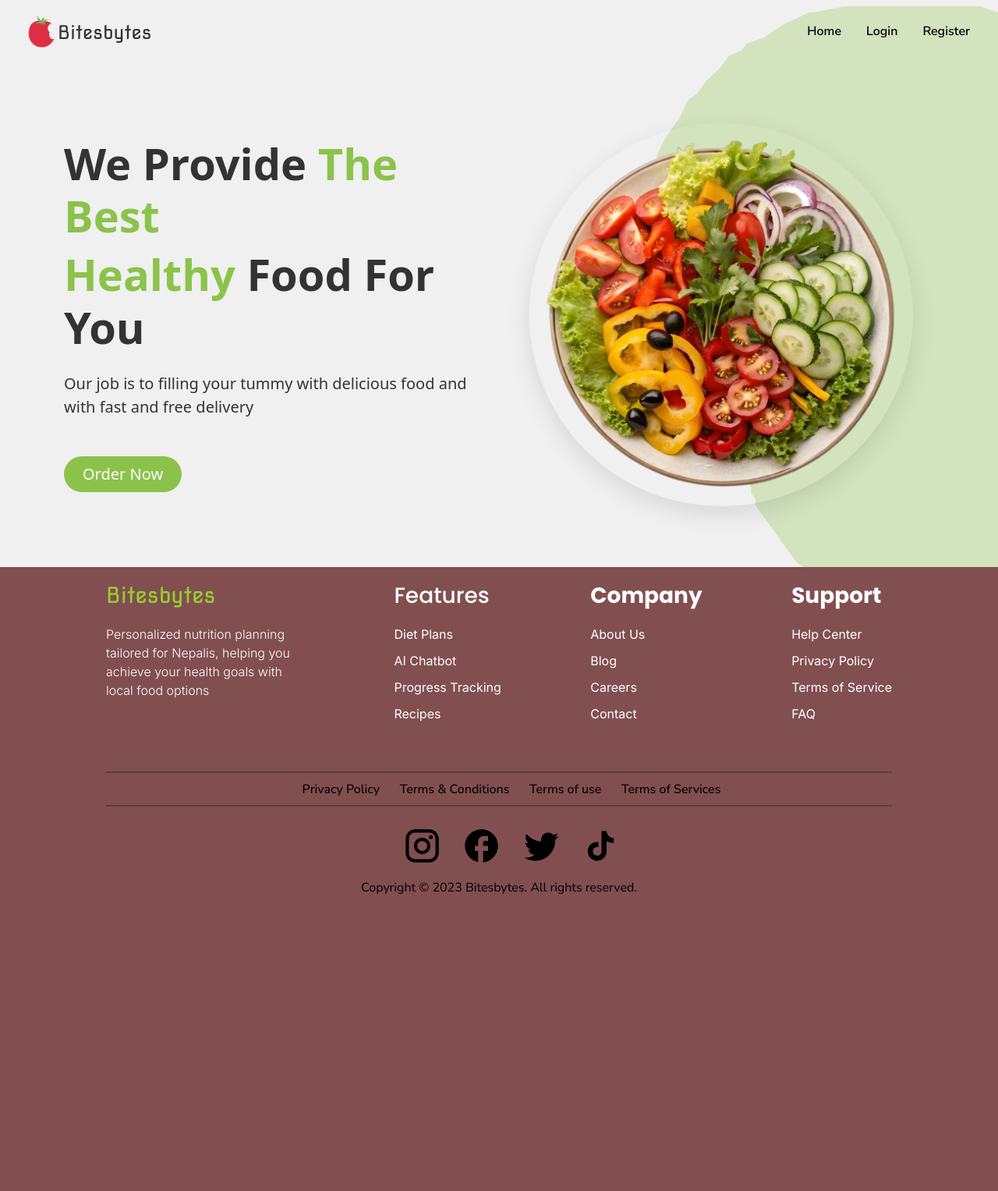
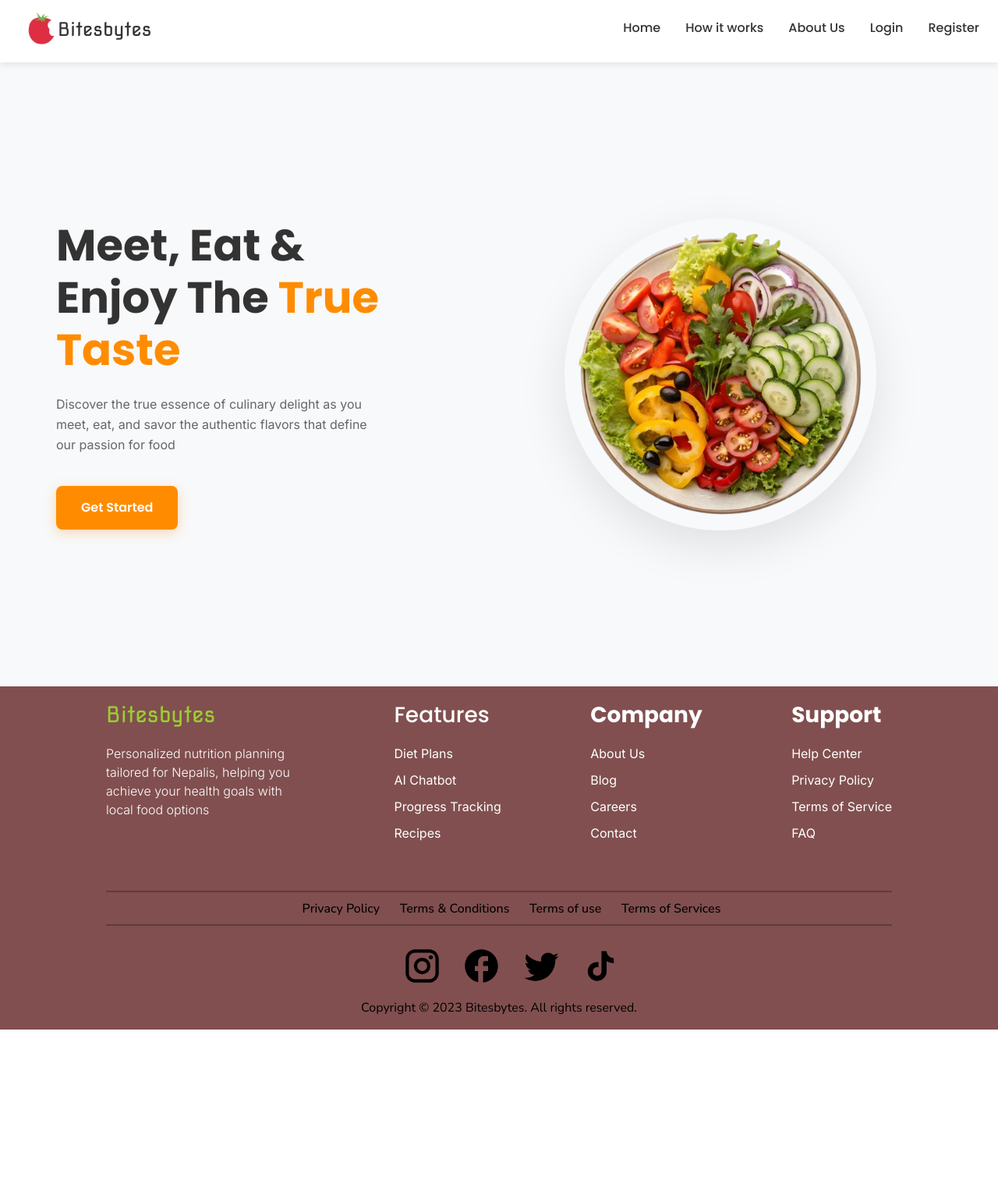
Before and after one commit to krrishpana/Bytebites_official, a Django app: page / in a window 1280 px wide. Shown: the whole page at 78% size. After the commit the page ends 1320 px from the top, so only its background shows below. Run offline with Django 4.2, Linux system fonts and the light colour scheme.

Commit message:
improved home.html

```diff
--- /dev/null
+++ b/nutrition/static/css/foodman-home.css
@@ -0,0 +1,241 @@
+/* Foodman Home Page Design */
+
+/* Header Styles */
+.brand-name {
+    font-size: 1.8rem;
+    font-weight: 700;
+    color: #333;
+    margin: 0;
+    font-family: 'Poppins', sans-serif;
+}
+
+.brand-accent {
+    color: #FF8C00;
+}
+
+.cart-container {
+    margin-left: 2rem;
+}
+
+.cart-icon {
+    background: #FF8C00;
+    color: white;
+    width: 40px;
+    height: 40px;
+    border-radius: 50%;
+    display: flex;
+    align-items: center;
+    justify-content: center;
+    text-decoration: none;
+    transition: all 0.3s ease;
+}
+
+.cart-icon:hover {
+    background: #e67e00;
+    transform: scale(1.1);
+}
+
+/* Hero Section */
+.hero-section {
+    position: relative;
+    height: 100vh;
+    overflow: hidden;
+    background-color: #f8f9fa;
+    padding: 2rem 0;
+}
+
+.hero-container {
+    display: flex;
+    height: 100%;
+    max-width: 1200px;
+    margin: 0 auto;
+    align-items: center;
+    padding: 0 2rem;
+}
+
+/* Left Content Section */
+.hero-left {
+    width: 50%;
+    display: flex;
+    align-items: center;
+    padding-right: 3rem;
+}
+
+.hero-content {
+    color: #333;
+    max-width: 100%;
+}
+
+.hero-title {
+    font-size: 3.5rem;
+    font-weight: 700;
+    line-height: 1.2;
+    margin-bottom: 1.5rem;
+    color: #333;
+    font-family: 'Poppins', sans-serif;
+}
+
+.title-accent {
+    color: #FF8C00;
+}
+
+.hero-description {
+    font-size: 1rem;
+    line-height: 1.6;
+    margin-bottom: 2.5rem;
+    color: #666;
+    font-family: 'Inter', sans-serif;
+}
+
+.hero-btn {
+    background: #FF8C00;
+    color: white;
+    border: none;
+    padding: 1rem 2rem;
+    font-size: 1rem;
+    font-weight: 600;
+    border-radius: 8px;
+    cursor: pointer;
+    transition: all 0.3s ease;
+    box-shadow: 0 4px 15px rgba(255, 140, 0, 0.3);
+    font-family: 'Poppins', sans-serif;
+}
+
+.hero-btn:hover {
+    background: #e67e00;
+    transform: translateY(-2px);
+    box-shadow: 0 6px 20px rgba(255, 140, 0, 0.4);
+}
+
+/* Right Image Section */
+.hero-right {
+    width: 50%;
+    display: flex;
+    align-items: center;
+    justify-content: center;
+    position: relative;
+}
+
+.hero-image-container {
+    position: relative;
+    display: flex;
+    align-items: center;
+    justify-content: center;
+}
+
+.hero-food-image {
+    width: 400px;
+    height: 400px;
+    object-fit: cover;
+    border-radius: 50%;
+    box-shadow: 0 20px 60px rgba(0,0,0,0.1);
+}
+
+/* Navigation Updates */
+.navbar {
+    display: flex;
+    justify-content: space-between;
+    align-items: center;
+    gap: 1rem;
+    position: relative;
+    padding: 0.5rem 0;
+}
+
+.links-container {
+    display: flex;
+    justify-content: center;
+    align-items: center;
+    gap: 2rem;
+    list-style: none;
+    padding: 0;
+    margin: 0;
+}
+
+.links a {
+    text-decoration: none;
+    color: #333;
+    font-family: "Poppins", sans-serif;
+    font-size: 1rem;
+    font-weight: 500;
+    padding: 8px 0;
+    transition: color 0.3s ease;
+    position: relative;
+}
+
+.links a:hover {
+    color: #FF8C00;
+}
+
+.links a::after {
+    content: '';
+    position: absolute;
+    width: 0;
+    height: 2px;
+    bottom: 0;
+    left: 0;
+    background-color: #FF8C00;
+    transition: width 0.3s ease;
+}
+
+.links a:hover::after {
+    width: 100%;
+}
+
+/* Header Main */
+.header-main {
+    background: white;
+    box-shadow: 0 2px 10px rgba(0,0,0,0.1);
+    position: sticky;
+    top: 0;
+    z-index: 1000;
+}
+
+/* Responsive Design */
+@media (max-width: 768px) {
+    .hero-container {
+        flex-direction: column;
+        padding: 1rem;
+    }
+
+    .hero-left, .hero-right {
+        width: 100%;
+    }
+
+    .hero-left {
+        padding-right: 0;
+        margin-bottom: 2rem;
+        text-align: center;
+    }
+
+    .hero-title {
+        font-size: 2.5rem;
+    }
+
+    .hero-food-image {
+        width: 300px;
+        height: 300px;
+    }
+
+    .links-container {
+        gap: 1rem;
+    }
+
+    .brand-name {
+        font-size: 1.5rem;
+    }
+}
+
+@media (max-width: 480px) {
+    .hero-title {
+        font-size: 2rem;
+    }
+
+    .hero-food-image {
+        width: 250px;
+        height: 250px;
+    }
+
+    .hero-description {
+        font-size: 0.9rem;
+    }
+}
--- a/nutrition/static/css/home.css
+++ b/nutrition/static/css/home.css
@@ -1,49 +1,236 @@
 /* Custom styles for the home page */
-.hero-content {
-    padding: 2rem 0;
+.hero-section {
+    position: relative;
+    height: 100vh;
+    overflow: hidden;
+    background-color: #f8f9fa;
 }
 
-.hero-content h1 {
-    font-weight: 700;
-    line-height: 1.2;
+.hero-container {
+    display: flex;
+    height: 100%;
+    position: relative;
 }
 
-.hero-section {
-    /* position: relative; */
-    overflow: hidden;
-    min-height: 500px;
+/* Left Green Section */
+.hero-left {
+    width: 65%;
+    background: linear-gradient(135deg, #8BC34A 0%, #7CB342 100%);
+    position: relative;
     display: flex;
     align-items: center;
+    padding: 0 4rem;
+    clip-path: polygon(0 0, 100% 0, 100% 100%, 0 100%);
 }
 
-.hero-section:after {
+.hero-content {
+    color: white;
+    max-width: 500px;
+}
+
+.welcome-text {
+    font-size: 0.9rem;
+    font-weight: 600;
+    letter-spacing: 2px;
+    margin-bottom: 1rem;
+    opacity: 0.9;
+}
+
+.delivery-icon {
+    font-size: 2rem;
+    margin-bottom: 1rem;
+}
+
+.hero-title {
+    font-size: 4rem;
+    font-weight: 800;
+    line-height: 0.9;
+    margin-bottom: 1.5rem;
+    text-shadow: 2px 2px 4px rgba(0,0,0,0.1);
+}
+
+.hero-description {
+    font-size: 1.1rem;
+    line-height: 1.6;
+    margin-bottom: 2rem;
+    opacity: 0.95;
+}
+
+.hero-stats {
+    display: flex;
+    gap: 2rem;
+    margin-bottom: 2.5rem;
+}
+
+.stat-item {
+    display: flex;
+    align-items: center;
+    gap: 0.5rem;
+}
+
+.stat-number {
+    font-size: 1.2rem;
+    font-weight: 700;
+    background: rgba(255,255,255,0.2);
+    padding: 0.3rem 0.6rem;
+    border-radius: 50%;
+    min-width: 2.5rem;
+    text-align: center;
+}
+
+.stat-label {
+    font-size: 0.9rem;
+    opacity: 0.9;
+}
+
+.hero-btn {
+    background: white;
+    color: #8BC34A;
+    border: none;
+    padding: 1rem 2.5rem;
+    font-size: 1.1rem;
+    font-weight: 600;
+    border-radius: 50px;
+    cursor: pointer;
+    transition: all 0.3s ease;
+    box-shadow: 0 4px 15px rgba(0,0,0,0.1);
+}
+
+.hero-btn:hover {
+    transform: translateY(-2px);
+    box-shadow: 0 6px 20px rgba(0,0,0,0.15);
+}
+
+/* Right Image Section */
+.hero-right {
+    width: 50%;
+    height: 116%;
+    display: flex;
+    align-items: center;
+    justify-content: center;
+    position: absolute;
+    right: -34px;
+    top: -8%;
+    border-radius: 50%;
+    background: #f8f9fa;
+}
+
+.hero-image-container {
+    position: relative;
+    display: flex;
+    align-items: center;
+    justify-content: center;
+}
+
+.image-circle {
+    width: 350px;
+    height: 350px;
+    border-radius: 50%;
+    background: white;
+    display: flex;
+    align-items: center;
+    justify-content: center;
+    box-shadow: 0 20px 60px rgba(0,0,0,0.1);
+    position: relative;
+    overflow: hidden;
+}
+
+.image-circle::before {
     content: '';
     position: absolute;
-    top: 0;
-    right: 0;
-    width: 45%;
-    height: 100%;
-    background-color: #8BC34A;
-    z-index: -1;
-    opacity: 0.3;
-    clip-path: polygon(72% 100%, 69% 98%, 65% 96%, 62% 94%, 59% 92%, 57% 91%, 55% 90%, 54% 89%, 52% 87%, 51% 86%, 50% 85%, 49% 84%, 48% 83%, 48% 83%, 47% 82%, 46% 81%, 46% 80%, 45% 79%, 45% 78%, 44% 77%, 44% 76%, 44% 74%, 44% 73%, 43% 71%, 43% 70%, 43% 69%, 43% 67%, 43% 66%, 44% 65%, 45% 64%, 45% 63%, 46% 62%, 47% 61%, 47% 61%, 48% 60%, 49% 59%, 49% 59%, 50% 58%, 50% 57%, 50% 56%, 50% 56%, 50% 55%, 48% 54%, 47% 54%, 45% 55%, 43% 56%, 42% 56%, 41% 57%, 40% 57%, 39% 58%, 38% 59%, 36% 59%, 35% 59%, 33% 58%, 33% 57%, 31% 55%, 31% 54%, 30% 53%, 32% 58%, 31% 57%, 30% 56%, 29% 55%, 28% 52%, 26% 50%, 25% 47%, 25% 45%, 24% 42%, 23% 40%, 23% 38%, 23% 34%, 23% 32%, 23% 30%, 24% 27%, 24% 25%, 26% 22%, 28% 20%, 29% 19%, 31% 16%, 33% 15%, 35% 13%, 38% 11%, 39% 10%, 40% 9%, 43% 8%, 44% 7%, 48% 6%, 52% 4%, 58% 2%, 59% 2%, 66% 1%, 72% 1%, 77% 1%, 88% 1%, 90% 1%, 96% 1%, 100% 2%, 100% 6%, 100% 18%, 100% 29%, 100% 38%, 100% 50%, 100% 58%, 100% 65%, 100% 84%, 100% 95%, 100% 100%);
+    top: -50%;
+    left: -50%;
+    width: 200%;
+    height: 200%;
+    background: radial-gradient(circle, rgba(139,195,74,0.1) 0%, transparent 70%);
+    animation: rotate 20s linear infinite;
 }
 
-.hero-image {
+.hero-food-image {
+    width: 280px;
+    height: 280px;
+    object-fit: cover;
+    border-radius: 50%;
     position: relative;
-    display: flex;
-    justify-content: center;
-    align-items: center;
+    z-index: 2;
 }
 
-.hero-image img {
-    max-width: 90%;
-    box-shadow: 0 10px 30px rgba(0,0,0,0.1);
+@keyframes rotate {
+    from {
+        transform: rotate(0deg);
+    }
+    to {
+        transform: rotate(360deg);
+    }
+}
+
+/* Responsive Design */
+@media (max-width: 1024px) {
+    .hero-left {
+        width: 60%;
+        padding: 0 3rem;
+    }
+
+    .hero-right {
+        width: 40%;
+    }
+
+    .hero-title {
+        font-size: 3rem;
+    }
+
+    .image-circle {
+        width: 280px;
+        height: 280px;
+    }
+
+    .hero-food-image {
+        width: 220px;
+        height: 220px;
+    }
 }
 
 @media (max-width: 768px) {
+    .hero-container {
+        flex-direction: column;
+    }
+
+    .hero-left {
+        width: 100%;
+        height: 60%;
+        clip-path: polygon(0 0, 100% 0, 100% 85%, 0 100%);
+        padding: 2rem;
+        justify-content: center;
+    }
+
+    .hero-right {
+        width: 100%;
+        height: 40%;
+        padding: 1rem;
+    }
+
+    .hero-title {
+        font-size: 2.5rem;
+        text-align: center;
+    }
+
+    .hero-stats {
+        justify-content: center;
+        gap: 1rem;
+    }
+
+    .image-circle {
+        width: 200px;
+        height: 200px;
+    }
+
+    .hero-food-image {
+        width: 160px;
+        height: 160px;
+    }
+
     .hero-content {
         text-align: center;
-        margin-bottom: 2rem;
+        max-width: 100%;
     }
 }
--- a/nutrition/static/css/styles.css
+++ b/nutrition/static/css/styles.css
@@ -243,7 +243,7 @@ footer {
 
 
 .wrapper {
-    height: 100%;
+    /* height: 100%; */
     max-width: 1536px;
     margin-left: auto;
     margin-right: auto;
@@ -255,13 +255,11 @@ footer {
 
 .header-main {
   height: 80px;
-  /* box-shadow: 0 2px 4px rgba(0, 0, 0, 0.5); */
-  position: relative;
-  background-color: transparent;
-}
-
-.header-main {
-  position: relative;
+  position: sticky;
+  top: 0;
+  z-index: 1000;
+  background: white;
+  box-shadow: 0 2px 10px rgba(0,0,0,0.1);
 }
 
 .header-main .wrapper {
@@ -309,11 +307,48 @@ footer {
   margin: 0;
 }
 
+/* Foodman Brand Styles */
+.brand-name {
+  font-size: 1.8rem;
+  font-weight: 700;
+  color: #333;
+  margin: 0;
+  font-family: 'Poppins', sans-serif;
+}
+
+.brand-accent {
+  color: #FF8C00;
+}
+
+.cart-container {
+  margin-left: 2rem;
+}
+
+.cart-icon {
+  background: #FF8C00;
+  color: white;
+  width: 40px;
+  height: 40px;
+  border-radius: 50%;
+  display: flex;
+  align-items: center;
+  justify-content: center;
+  text-decoration: none;
+  transition: all 0.3s ease;
+}
+
+.cart-icon:hover {
+  background: #e67e00;
+  transform: scale(1.1);
+  color: white;
+  text-decoration: none;
+}
+
 
 
 .navbar {
   display: flex;
-  justify-content: center;
+  justify-content: space-between;
   align-items: center;
   gap: 1rem;
   position: relative;
@@ -325,7 +360,7 @@ footer {
   display: flex;
   justify-content: center;
   align-items: center;
-  gap: 0.5rem;
+  gap: 2rem;
   list-style: none;
   padding: 0;
   margin: 0;
@@ -333,21 +368,35 @@ footer {
 
 .links a, .links button.anchor {
   text-decoration: none;
-  color: #000000;
-  font-family: "Nunito Sans", sans-serif;
+  color: #333;
+  font-family: "Poppins", sans-serif;
   font-size: 1rem;
-  padding: 8px 12px;
-  border-radius: 5px;
-  transition: background-color 0.3s ease, color 0.3s ease;
-  font-weight: 600;
+  font-weight: 500;
+  padding: 8px 0;
+  transition: color 0.3s ease;
+  position: relative;
   white-space: nowrap;
   display: block;
 }
 
 .links a:hover, .links button.anchor:hover {
-  background-color: rgba(135, 181, 61, 0.1);
-  color: var(--primary-color, #87B53D);
+  color: #FF8C00;
   text-decoration: none;
+}
+
+.links a::after {
+  content: '';
+  position: absolute;
+  width: 0;
+  height: 2px;
+  bottom: 0;
+  left: 0;
+  background-color: #FF8C00;
+  transition: width 0.3s ease;
+}
+
+.links a:hover::after {
+  width: 100%;
 }
 
 .profile-section {
--- a/nutrition/templates/nutrition/base.html
+++ b/nutrition/templates/nutrition/base.html
@@ -297,12 +297,8 @@ h3.section-sub-title strong {
                         <a class="anchor" href="{% url 'home' %}">Home</a>
                     </li>
                     {% if user.is_authenticated %}
-                    <li class="links">
-                        <a class="anchor" href="{% url 'aboutus' %}">About Us</a>
-                    </li>
-                    <li class="links">
-                        <a class="anchor" href="{% url 'how_it_works' %}">How it works</a>
-                    </li>
+
+
 
                     <li class="links">
                         <a class="anchor" href="{% url 'profile' %}">Profile</a>
@@ -318,7 +314,7 @@ h3.section-sub-title strong {
                     </li>
                     <li class="links">
                         <a class="anchor" href="{% url 'chatbot' %}">
-                            <i class="fas fa-robot"></i>
+                            Chatbot
                         </a>
                     </li>
                     {% comment %} <li class="links">
@@ -335,10 +331,18 @@ h3.section-sub-title strong {
                     <li class="links">
                         <form method="post" action="{% url 'logout' %}" style="display: inline;">
                             {% csrf_token %}
-                            <button type="submit" class="anchor" >Logout</button>
+                            <button type="submit" class="" >Logout</button>
                         </form>
                     </li>
                     {% else %}
+                    <li class="links">
+                        <a class="anchor" href="{% url 'how_it_works' %}">How it works</a>
+                    </li>
+
+                    <li class="links">
+                        <a class="anchor" href="{% url 'aboutus' %}">About Us</a>
+                    </li>
+
                     <li class="links">
                         <a class="anchor" href="{% url 'login' %}">Login</a>
                     </li>
--- a/nutrition/templates/nutrition/home.html
+++ b/nutrition/templates/nutrition/home.html
@@ -19,52 +19,38 @@
 </style>
 
 {% extends "nutrition/base.html" %} {% load static %} {% block title %}Home{% endblock %} {% block extra_head %}
-<link rel="stylesheet" href="{% static 'css/testimonials.css' %}" />
-<link rel="stylesheet" href="{% static 'css/home.css' %}" />
+<link rel="stylesheet" href="{% static 'css/foodman-home.css' %}" />
 {% endblock %} {% block content %}
 
 <div class="hero-section">
-  <div class="container">
-    <div class="row align-items-center">
-      <div class="col-md-6">
+  <div class="hero-container">
+    <!-- Left Content Section -->
+    <div class="hero-left">
       <div class="hero-content">
-          <h1 class="display-4">
-            <span>We Provide </span>
-            <span style="color: #8bc34a">The Best</span>
+        <h1 class="hero-title">
+          Meet, Eat &<br>
+          Enjoy The <span class="title-accent">True<br>
+          Taste</span>
         </h1>
-          <h1 class="display-4">
-            <span style="color: #8bc34a">Healthy</span>
-            <span> Food For You</span>
-          </h1>
-          <p class="lead mt-4">
-            Our job is to filling your tummy with delicious food and with fast
-            and free delivery
+        <p class="hero-description">
+          Discover the true essence of culinary delight as you<br>
+          meet, eat, and savor the authentic flavors that define<br>
+          our passion for food
         </p>
-          <div class="mt-5">
-            <a
-              href="#"
-              class="btn btn-success btn-lg px-4 py-2"
-              style="
-                background-color: #8bc34a;
-                border: none;
-                border-radius: 25px;
-              "
-              >Order Now</a
-            >
+        <button class="hero-btn">Get Started</button>
       </div>
     </div>
-      </div>
-      <div class="col-md-6">
-        <div class="hero-image">
+
+    <!-- Right Image Section -->
+    <div class="hero-right">
+      <div class="hero-image-container">
         <img
           src="{% static 'image/hero-section-img.png' %}"
-            alt="Healthy Food Bowl"
-            class="img-fluid"
-            style="border-radius: 50%"
+          alt="Delicious Food Bowl"
+          class="hero-food-image"
         />
       </div>
     </div>
   </div>
 </div>
-</div>
 {% endblock %}
```
Also changed, not shown: db.sqlite3. Lines whose indentation alone changed are shown as unchanged.
